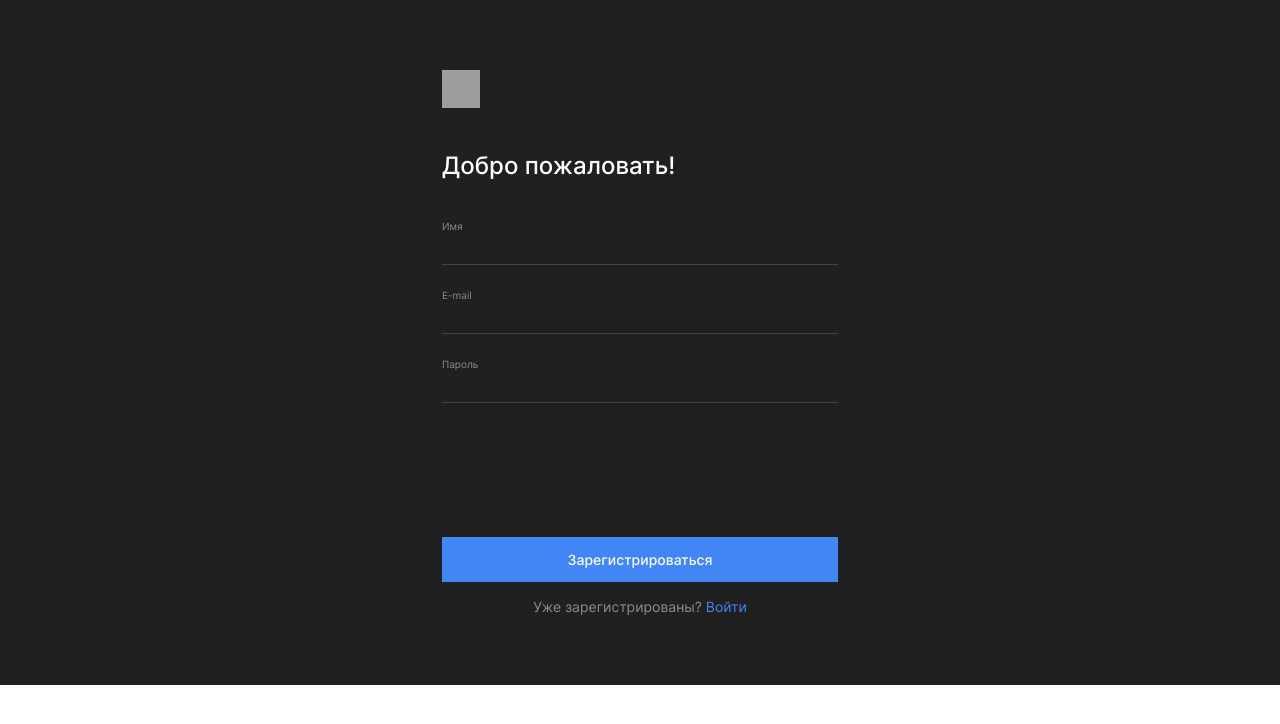
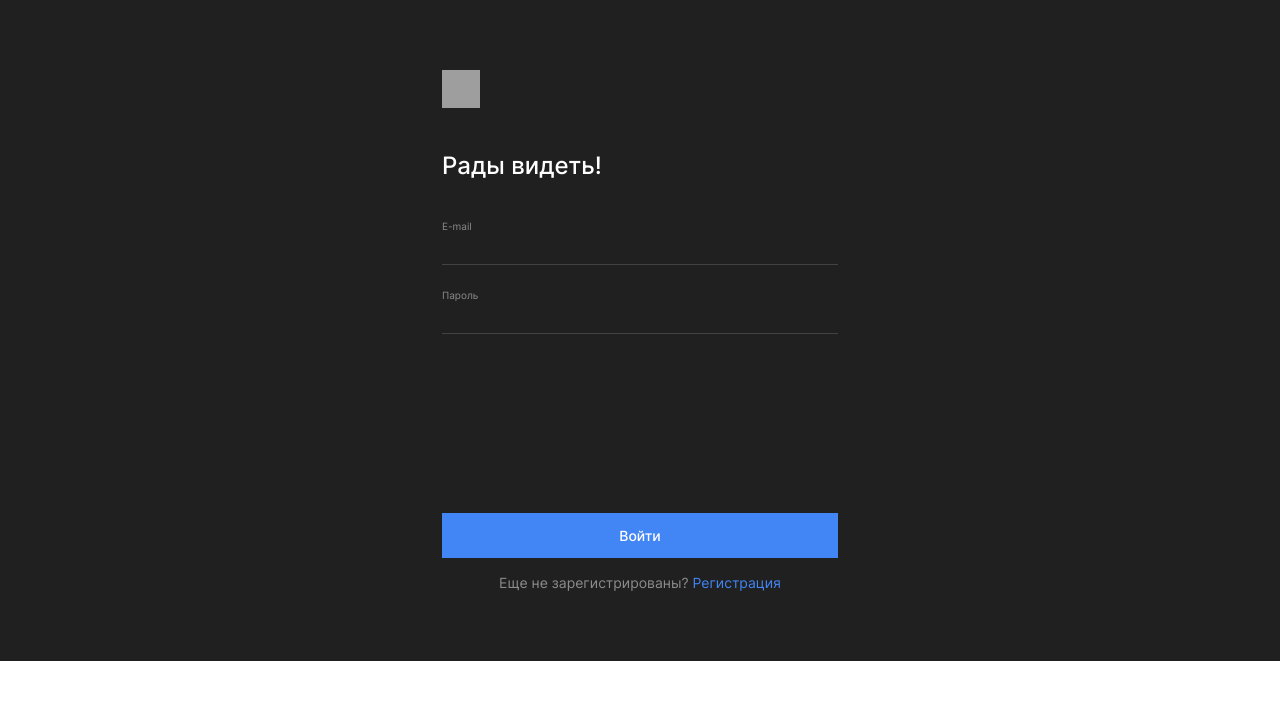
Before and after one commit to DaniyarOtynshin/movies-explorer-frontend, a React (Create React App) app: page / in a window 1280 px wide. Shown: the top 724 px of the page. Built offline with nearby package versions, Linux system fonts and the light colour scheme; grey boxes are pictures that could not be loaded.

Commit message:
feat: add microanimations to Login and Register

```diff
--- a/src/components/App/App.js
+++ b/src/components/App/App.js
@@ -2,6 +2,7 @@ import React from 'react';
 import Footer from '../Footer/Footer';
 
 import Header from '../Header/Header';
+import Login from '../Login/Login';
 import Main from '../Main/Main';
 import Movies from '../Movies/Movies';
 import Profile from '../Profile/Profile';
@@ -15,7 +16,8 @@ function App() {
       {/* <Main /> */}
       {/* <Profile /> */}
       {/* <Footer /> */}
-      <Register />
+      {/* <Register /> */}
+      <Login />
     </div>
   );
 }
--- a/src/components/Login/Login.css
+++ b/src/components/Login/Login.css
@@ -25,10 +25,10 @@
 }
 
 .login__button {
-    margin: 134px 0 0;
+    margin: 179px 0 0;
 }
 
-.login__login-button {
+.login__question {
     margin: 16px 0 70px;
     font-weight: 400;
     font-size: 14px;
@@ -43,3 +43,7 @@
     text-decoration: none;
     color: #4285F4;
 }
+
+.login__login-link:hover {
+    opacity: 0.8;
+}
--- a/src/components/Login/Login.jsx
+++ b/src/components/Login/Login.jsx
@@ -12,7 +12,7 @@ const Login = (props) => {
                 <input type="password" className="login__input form-input"/>
                 <button className="login__button button">Войти</button>
             </form>
-            <p className="login__login-button">Еще не зарегистрированы? <a className="login__login-link" href="#">Регистрация</a></p>
+            <p className="login__question">Еще не зарегистрированы? <a className="login__login-link" href="#">Регистрация</a></p>
         </div>
     )
 };
--- a/src/components/Register/Register.css
+++ b/src/components/Register/Register.css
@@ -71,7 +71,12 @@
     outline: none;
 }
 
-.register__login-button {
+.button:hover {
+    cursor: pointer;
+    opacity: 0.8;
+}
+
+.register__question {
     margin: 16px 0 70px;
     font-weight: 400;
     font-size: 14px;
@@ -86,3 +91,7 @@
     text-decoration: none;
     color: #4285F4;
 }
+
+.register__login-link:hover {
+    opacity: 0.8;
+}
--- a/src/components/Register/Register.jsx
+++ b/src/components/Register/Register.jsx
@@ -14,7 +14,7 @@ const Register = (props) => {
                 <input type="password" className="register__input form-input"/>
                 <button className="register__button button">Зарегистрироваться</button>
             </form>
-            <p className="register__login-button">Уже зарегистрированы? <a className="register__login-link" href="#">Войти</a></p>
+            <p className="register__question">Уже зарегистрированы? <a className="register__login-link" href="#">Войти</a></p>
         </div>
     )
 };
--- a/src/index.css
+++ b/src/index.css
@@ -14,4 +14,5 @@
 @import url('./components/MoviesCard/MoviesCard.css');
 @import url('./components/Profile/Profile.css');
 @import url('./components/Register/Register.css');
+@import url('./components/Login/Login.css');
 @import url('./components/Footer/Footer.css');
```
